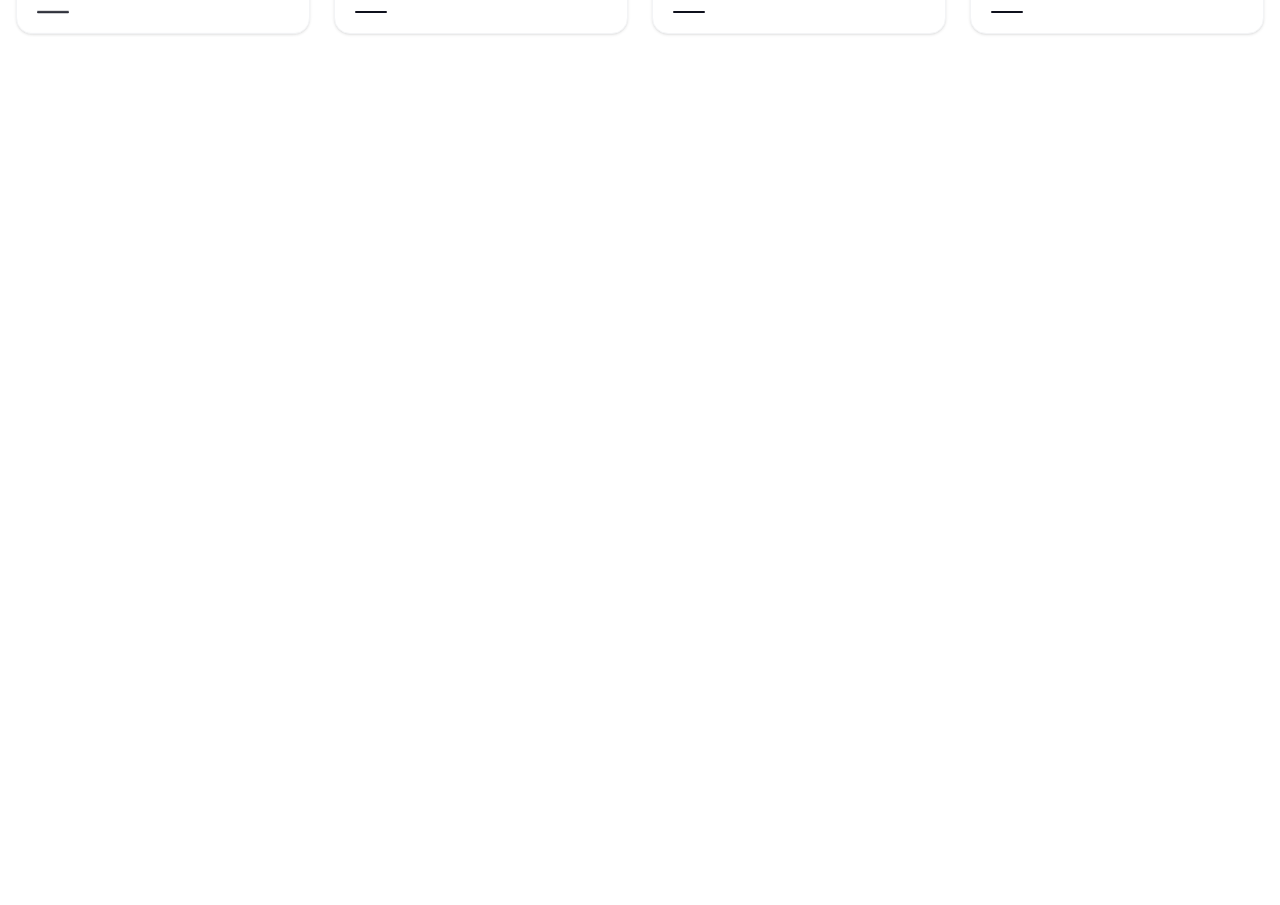
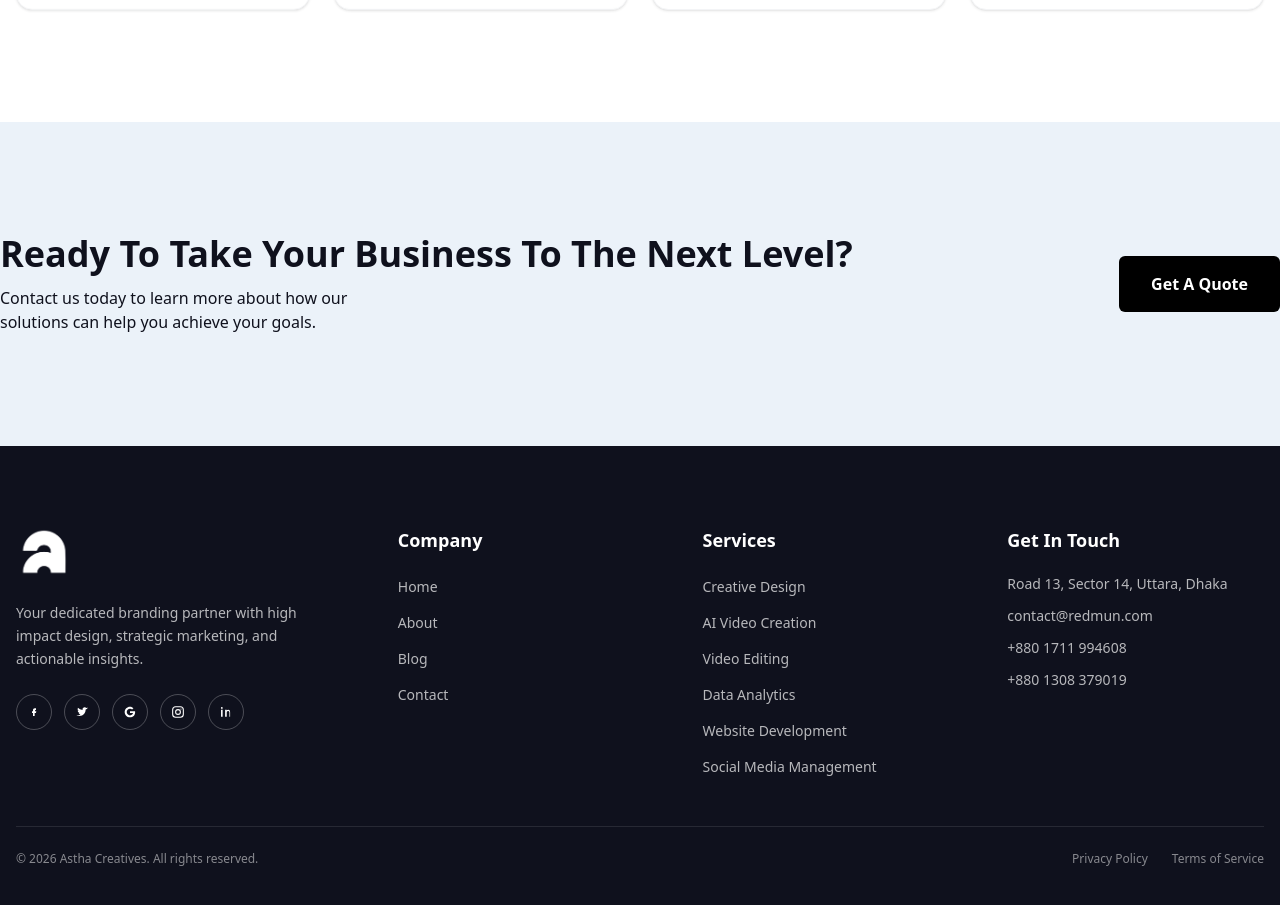
Before and after one commit to shahidul1920/asthaCreatives, a Next.js app in the folder my-app/: page / in a window 1280 px wide. Shown: the part 4967-5872 px from the top of the page. Before the commit the page ends 5113 px from the top, so only its background shows below. Built offline with nearby package versions, Linux system fonts and the light colour scheme.

Commit message:
Home page done

```diff
--- a/my-app/app/globals.css
+++ b/my-app/app/globals.css
@@ -2,12 +2,14 @@
 
 :root {
   --brand-color: #0F111D;
+  --brand-color-sec: #4D61D6;
   --mid-pure: #EBF2F9;
 }
 
 @theme inline {
   --color-brand: var(--brand-color);
   --color-mpure: var(--mid-pure);
+  --color-brandnd: var(--brand-color-sec);
   --font-sans: var(--font-geist-sans);
   --font-mono: var(--font-geist-mono);
 }
--- a/my-app/app/layout.js
+++ b/my-app/app/layout.js
@@ -1,6 +1,7 @@
 import { Poppins } from "next/font/google";
 import "./globals.css";
 import Header from "@/components/Header";
+import Footer from "@/components/Footer";
 
 const poppins = Poppins({
   subsets: ['latin'],
@@ -26,6 +27,10 @@ export default function RootLayout({ children }) {
         </div>
         {children}
 
+
+        <footer>
+          <Footer />
+        </footer>
       </body>
     </html>
   );
--- a/my-app/components/Button.jsx
+++ b/my-app/components/Button.jsx
@@ -3,7 +3,7 @@ import React from 'react'
 const Button = (props) => {
   return (
     <div>
-        <button className='mainBtn py-4 px-8 bg-black text-white font-bold rounded-md hover:bg-gray-800 transition duration-300 focus:outline-none focus:ring-2 focus:ring-blue-500'> {props.children} </button>
+        <button className='mainBtn py-4 px-8 bg-black text-white font-bold rounded-md hover:bg-brandnd transition duration-300 focus:outline-none focus:ring-2 focus:ring-brand'> {props.children} </button>
     </div>
   )
 }
--- /dev/null
+++ b/my-app/components/Footer.jsx
@@ -0,0 +1,176 @@
+import Link from 'next/link'
+import Image from 'next/image'
+
+const footerLinks = {
+    company: [
+        { name: 'Home', href: '/' },
+        { name: 'About', href: '/about' },
+        { name: 'Blog', href: '/blog' },
+        { name: 'Contact', href: '/contact' },
+    ],
+    services: [
+        { name: 'Creative Design', href: '/services/creative-design' },
+        { name: 'AI Video Creation', href: '/services/ai-video-creation' },
+        { name: 'Video Editing', href: '/services/video-editing' },
+        { name: 'Data Analytics', href: '/services/data-analytics' },
+        { name: 'Website Development', href: '/services/website-development' },
+        { name: 'Social Media Management', href: '/services/social-media-management' },
+    ],
+}
+
+const socialLinks = [
+    {
+        name: 'Facebook',
+        href: '#',
+        icon: (
+            <path d="M13.5 9H15V6.5h-1.75C11.57 6.5 10.5 7.57 10.5 9.25V11H9v2.5h1.5V18h2.5v-4.5H15l.5-2.5h-2v-1.25c0-.41.34-.75.75-.75z" />
+        ),
+    },
+    {
+        name: 'Twitter',
+        href: '#',
+        icon: (
+            <path d="M21 6.4a6.8 6.8 0 0 1-1.9.53 3.3 3.3 0 0 0 1.46-1.85 6.6 6.6 0 0 1-2.1.8 3.3 3.3 0 0 0-5.63 3.01A9.36 9.36 0 0 1 5.9 5.6a3.3 3.3 0 0 0 1.02 4.4 3.3 3.3 0 0 1-1.5-.41v.04a3.3 3.3 0 0 0 2.65 3.24 3.3 3.3 0 0 1-1.49.06 3.3 3.3 0 0 0 3.08 2.3A6.63 6.63 0 0 1 3 16.58a9.3 9.3 0 0 0 5.06 1.48c6.07 0 9.4-5.03 9.4-9.4l-.01-.43A6.7 6.7 0 0 0 21 6.4z" />
+        ),
+    },
+    {
+        name: 'Google',
+        href: '#',
+        icon: (
+            <path d="M12 10.4v3.2h4.5c-.2 1.2-1.6 3.5-4.5 3.5-2.7 0-4.9-2.2-4.9-5s2.2-5 4.9-5c1.5 0 2.6.6 3.1 1.1l2.1-2C15.8 5 14.1 4 12 4 7.6 4 4 7.6 4 12s3.6 8 8 8c4.6 0 7.7-3.2 7.7-7.8 0-.5-.05-.9-.1-1.3H12z" />
+        ),
+    },
+    {
+        name: 'Instagram',
+        href: '#',
+        icon: (
+            <>
+                <rect x="4" y="4" width="16" height="16" rx="4.5" fill="none" stroke="currentColor" strokeWidth="1.6" />
+                <circle cx="12" cy="12" r="3.6" fill="none" stroke="currentColor" strokeWidth="1.6" />
+                <circle cx="16.5" cy="7.5" r="0.9" />
+            </>
+        ),
+    },
+    {
+        name: 'LinkedIn',
+        href: '#',
+        icon: (
+            <path d="M6.94 8.5H4.56V19h2.38V8.5zM5.75 4.5a1.38 1.38 0 1 0 0 2.76 1.38 1.38 0 0 0 0-2.76zM19.5 19h-2.38v-5.6c0-1.34-.03-3.06-1.87-3.06-1.87 0-2.16 1.46-2.16 2.96V19H10.7V8.5h2.28v1.43h.03c.32-.6 1.1-1.23 2.27-1.23 2.43 0 2.88 1.6 2.88 3.68V19z" />
+        ),
+    },
+]
+
+const Footer = () => {
+    return (
+        <footer className="w-full bg-brand text-white">
+            <div className="container mx-auto px-4 py-16 md:py-20">
+                <div className="grid grid-cols-1 gap-12 sm:grid-cols-2 lg:grid-cols-[1.3fr_1fr_1fr_1fr]">
+                    {/* Logo, tagline, socials */}
+                    <div>
+                        <Link href="/" className="inline-block">
+                            <div className="h-[50px] w-auto">
+                                <Image
+                                    src="/astha-creatives-logo-1.png"
+                                    alt="Astha Creatives"
+                                    width={70}
+                                    height={70}
+                                    className="size-full object-contain brightness-0 invert"
+                                />
+                            </div>
+                        </Link>
+
+                        <p className="mt-5 max-w-xs text-sm leading-relaxed text-white/70">
+                            Your dedicated branding partner with high impact design, strategic marketing, and actionable insights.
+                        </p>
+
+                        <div className="mt-6 flex items-center gap-3">
+                            {socialLinks.map((social) => (
+                                <a
+                                    key={social.name}
+                                    href={social.href}
+                                    aria-label={social.name}
+                                    className="flex h-9 w-9 items-center justify-center rounded-full border border-white/25 text-white transition-colors duration-300 hover:border-white hover:bg-white hover:text-brand"
+                                >
+                                    <svg viewBox="0 0 24 24" width="16" height="16" fill="currentColor">
+                                        {social.icon}
+                                    </svg>
+                                </a>
+                            ))}
+                        </div>
+                    </div>
+
+                    {/* Company links */}
+                    <div>
+                        <h3 className="text-lg font-bold">Company</h3>
+                        <ul className="mt-5 flex flex-col gap-3">
+                            {footerLinks.company.map((link) => (
+                                <li key={link.href}>
+                                    <Link
+                                        href={link.href}
+                                        className="text-sm text-white/70 transition-colors duration-200 hover:text-white"
+                                    >
+                                        {link.name}
+                                    </Link>
+                                </li>
+                            ))}
+                        </ul>
+                    </div>
+
+                    {/* Services links */}
+                    <div>
+                        <h3 className="text-lg font-bold">Services</h3>
+                        <ul className="mt-5 flex flex-col gap-3">
+                            {footerLinks.services.map((link) => (
+                                <li key={link.href}>
+                                    <Link
+                                        href={link.href}
+                                        className="text-sm text-white/70 transition-colors duration-200 hover:text-white"
+                                    >
+                                        {link.name}
+                                    </Link>
+                                </li>
+                            ))}
+                        </ul>
+                    </div>
+
+                    {/* Contact info */}
+                    <div>
+                        <h3 className="text-lg font-bold">Get In Touch</h3>
+                        <ul className="mt-5 flex flex-col gap-3 text-sm text-white/70">
+                            <li>Road 13, Sector 14, Uttara, Dhaka</li>
+                            <li>
+                                <a href="mailto:contact@redmun.com" className="transition-colors duration-200 hover:text-white">
+                                    contact@redmun.com
+                                </a>
+                            </li>
+                            <li>
+                                <a href="tel:+8801711994608" className="transition-colors duration-200 hover:text-white">
+                                    +880 1711 994608
+                                </a>
+                            </li>
+                            <li>
+                                <a href="tel:+8801308379019" className="transition-colors duration-200 hover:text-white">
+                                    +880 1308 379019
+                                </a>
+                            </li>
+                        </ul>
+                    </div>
+                </div>
+
+                <div className="mt-12 flex flex-col items-center justify-between gap-4 border-t border-white/10 pt-6 text-xs text-white/50 sm:flex-row">
+                    <p>&copy; {new Date().getFullYear()} Astha Creatives. All rights reserved.</p>
+                    <div className="flex items-center gap-6">
+                        <Link href="/privacy" className="transition-colors duration-200 hover:text-white">
+                            Privacy Policy
+                        </Link>
+                        <Link href="/terms" className="transition-colors duration-200 hover:text-white">
+                            Terms of Service
+                        </Link>
+                    </div>
+                </div>
+            </div>
+        </footer>
+    )
+}
+
+export default Footer
--- a/my-app/components/Gcta.jsx
+++ b/my-app/components/Gcta.jsx
@@ -1,21 +1,23 @@
 import Link from 'next/link'
 import React from 'react'
+import Button from '@/components/Button'
 
 const Gcta = (props) => {
     return (
-        <div>
-            <section className="container mx-auto flex items-center justify-between gap-4 flex-wrap px-4 py-8 sm:px-6 lg:px-8">
-                <div className="textSec">
-                    <h3 className="text-2xl font-bold text-brand sm:text-3xl md:text-4xl">
-                        {props.heading}
+        <div className="bg-mpure relative py-20 md:py-28 px-4 md:px-0">
+            <section className="container mx-auto flex items-center justify-between gap-4 flex-wrap">
+                <div className="textSec grid gap-3">
+                    <h3 className="text-2xl font-bold text-brand sm:text-3xl md:text-4xl capitalize">
+                        {props.heading ? props.heading : 'Ready to take your business to the next level?'}
                     </h3>
-                    <p className="text-[14px] text-brand">
-                        {props.text}
+
+                    <p className="text-[16px] text-brand max-w-[400px]">
+                        {props.text ? props.text : 'Contact us today to learn more about how our solutions can help you achieve your goals.'}
                     </p>
                 </div>
 
                 <Link href={props.link ? props.link : '/contact'} className="btn">
-                    {props.btnText ? props.btnText : 'Get A Quote'}
+                    <Button>{props.btnText ? props.btnText : 'Get A Quote'}</Button>
                 </Link>
             </section>
         </div>
--- a/my-app/pages/HomePage.jsx
+++ b/my-app/pages/HomePage.jsx
@@ -1,5 +1,6 @@
 import Customers from '@/components/Customers'
 import DemoScreen from '@/components/DemoScreen'
+import Gcta from '@/components/Gcta'
 import HeroSection from '@/components/HeroSection'
 import Portfolio from '@/components/Portfolio'
 import ServicesSection from '@/components/ServicesSection'
@@ -14,6 +15,7 @@ const HomePage = () => {
         <Portfolio />
         <Customers />
         <Team />
+        <Gcta />
 
         {/* <DemoScreen /> */}
     </div>
```
Also changed, not shown: my-app/components/Team.jsx (+4 -4 lines).
